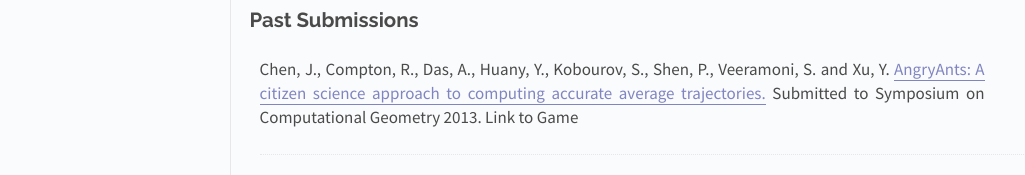
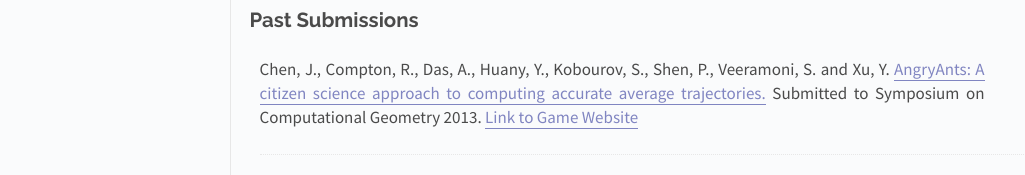
Before and after one commit to rcompt/rcompt.github.io, a Jekyll site: the page built from _posts/2018-10-02-Publications.md, in a window 1280 px wide. Shown: the part 1159-1334 px from the top of the page, without its empty margins (128-1153 px from the left). Built offline with Jekyll 4.4.1, drawn with Linux system fonts in a browser that asks for light colours; Markdown is read by kramdown in place of the engine named in the settings.

Commit message:
Update 2018-10-02-Publications.md

```diff
--- a/_posts/2018-10-02-Publications.md
+++ b/_posts/2018-10-02-Publications.md
@@ -28,4 +28,4 @@ Gereke, B., Compton, R., and Fellous, JM. (2011). [Sex Differences in Rodent Opt
 
 ## Past Submissions
 
-Chen, J., Compton, R., Das, A., Huany, Y., Kobourov, S., Shen, P., Veeramoni, S. and Xu, Y. [AngryAnts: A citizen science approach to computing accurate average trajectories.](https://arxiv.org/abs/1212.0935v1) Submitted to Symposium on Computational Geometry 2013. Link to Game
+Chen, J., Compton, R., Das, A., Huany, Y., Kobourov, S., Shen, P., Veeramoni, S. and Xu, Y. [AngryAnts: A citizen science approach to computing accurate average trajectories.](https://arxiv.org/abs/1212.0935v1) Submitted to Symposium on Computational Geometry 2013. [Link to Game Website](http://cgi.cs.arizona.edu/projects/angryants/)
```
